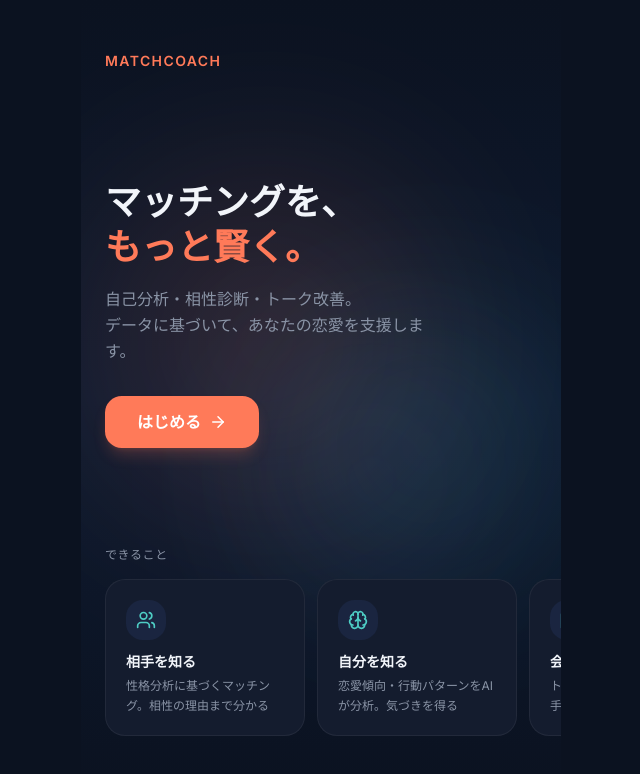
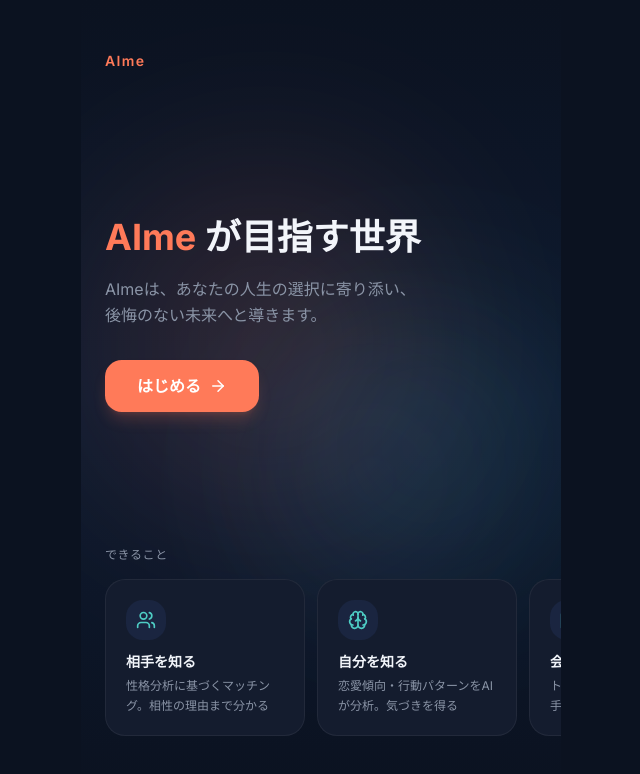
Before and after one commit to zunda-raider/receive, a Next.js app: page / in a window 1280 px wide. Shown: the top 774 px of the page, without its empty margins (319-959 px from the left). Built offline with nearby package versions, Linux system fonts and the light colour scheme.

Commit message:
サービス名をAImeに変更

```diff
--- a/package.json
+++ b/package.json
@@ -1,5 +1,5 @@
 {
-  "name": "ai-matching-coach",
+  "name": "aime",
   "version": "0.1.0",
   "private": true,
   "scripts": {
--- a/src/app/layout.tsx
+++ b/src/app/layout.tsx
@@ -9,8 +9,8 @@ const inter = Inter({
 });
 
 export const metadata: Metadata = {
-  title: "MatchCoach - マッチングを、もっと賢く",
-  description: "マッチングアプリ利用者を支援する分析・コーチングツール",
+  title: "AIme",
+  description: "AImeは、あなたの人生の選択に寄り添い、後悔のない未来へと導きます。",
 };
 
 export default function RootLayout({
--- a/src/app/login/page.tsx
+++ b/src/app/login/page.tsx
@@ -72,8 +72,8 @@ export default function LoginPage() {
           className="bg-navy-card rounded-[20px] p-6 border border-border-subtle"
         >
           <div className="text-center mb-6">
-            <span className="text-xs font-semibold tracking-widest text-coral uppercase">
-              MatchCoach
+            <span className="text-xs font-semibold tracking-widest text-coral">
+              AIme
             </span>
             <h1 className="text-xl font-bold text-text-primary mt-2">
               ログイン
--- a/src/app/page.tsx
+++ b/src/app/page.tsx
@@ -65,8 +65,8 @@ export default function LandingPage() {
           transition={{ duration: 0.6 }}
           className="pt-12 pb-2"
         >
-          <span className="text-sm font-semibold tracking-widest text-coral uppercase">
-            MatchCoach
+          <span className="text-sm font-semibold tracking-widest text-coral">
+            AIme
           </span>
         </motion.div>
 
@@ -78,9 +78,7 @@ export default function LandingPage() {
             transition={{ duration: 0.7, delay: 0.2 }}
             className="text-3xl sm:text-4xl font-bold leading-tight text-text-primary mb-4"
           >
-            マッチングを、
-            <br />
-            <span className="text-coral">もっと賢く。</span>
+            <span className="text-coral">AIme</span> が目指す世界
           </motion.h1>
 
           <motion.p
@@ -89,9 +87,7 @@ export default function LandingPage() {
             transition={{ duration: 0.7, delay: 0.4 }}
             className="text-text-secondary text-base leading-relaxed mb-8 max-w-[320px]"
           >
-            自己分析・相性診断・トーク改善。
-            <br />
-            データに基づいて、あなたの恋愛を支援します。
+            AImeは、あなたの人生の選択に寄り添い、後悔のない未来へと導きます。
           </motion.p>
 
           <motion.div
```
